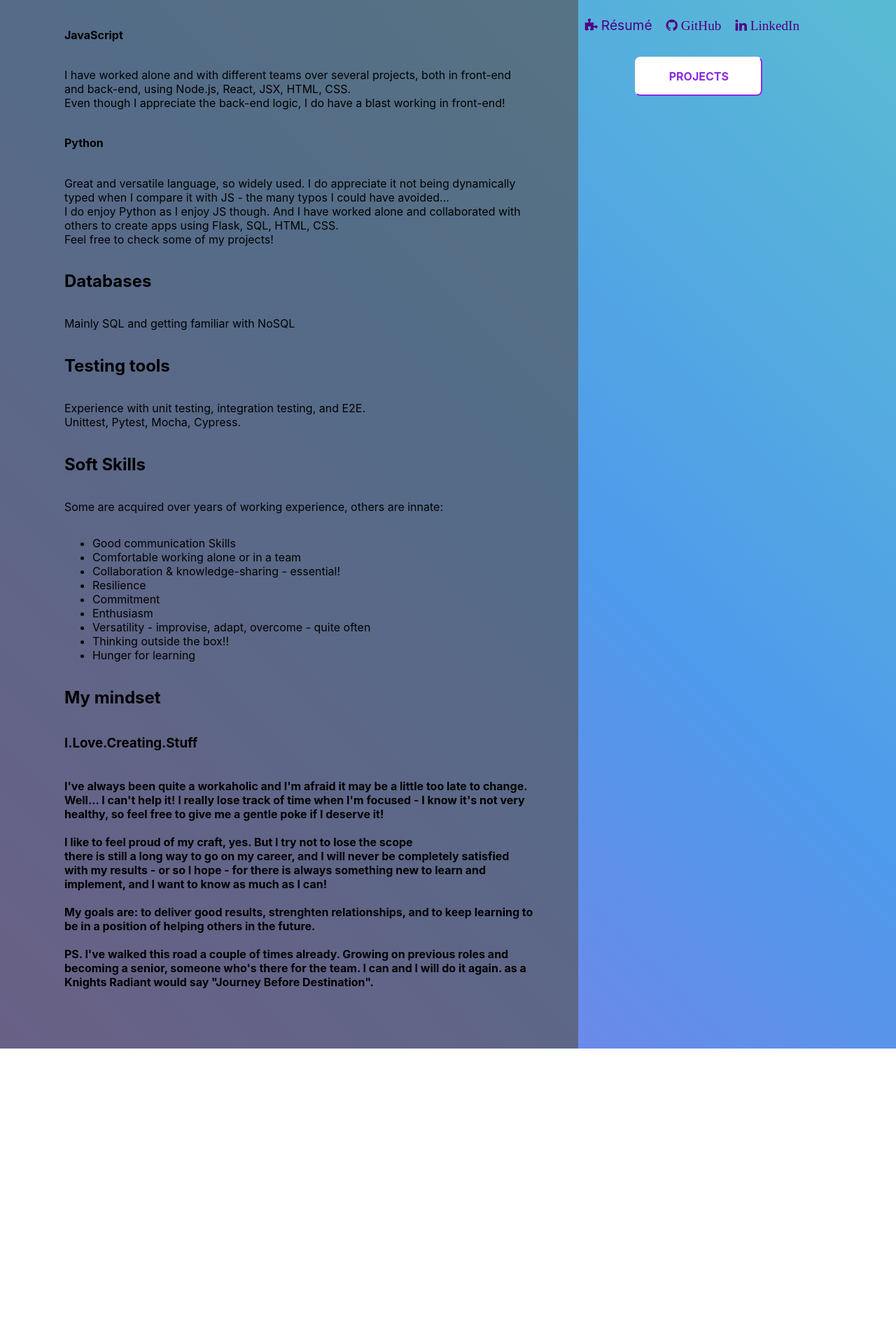
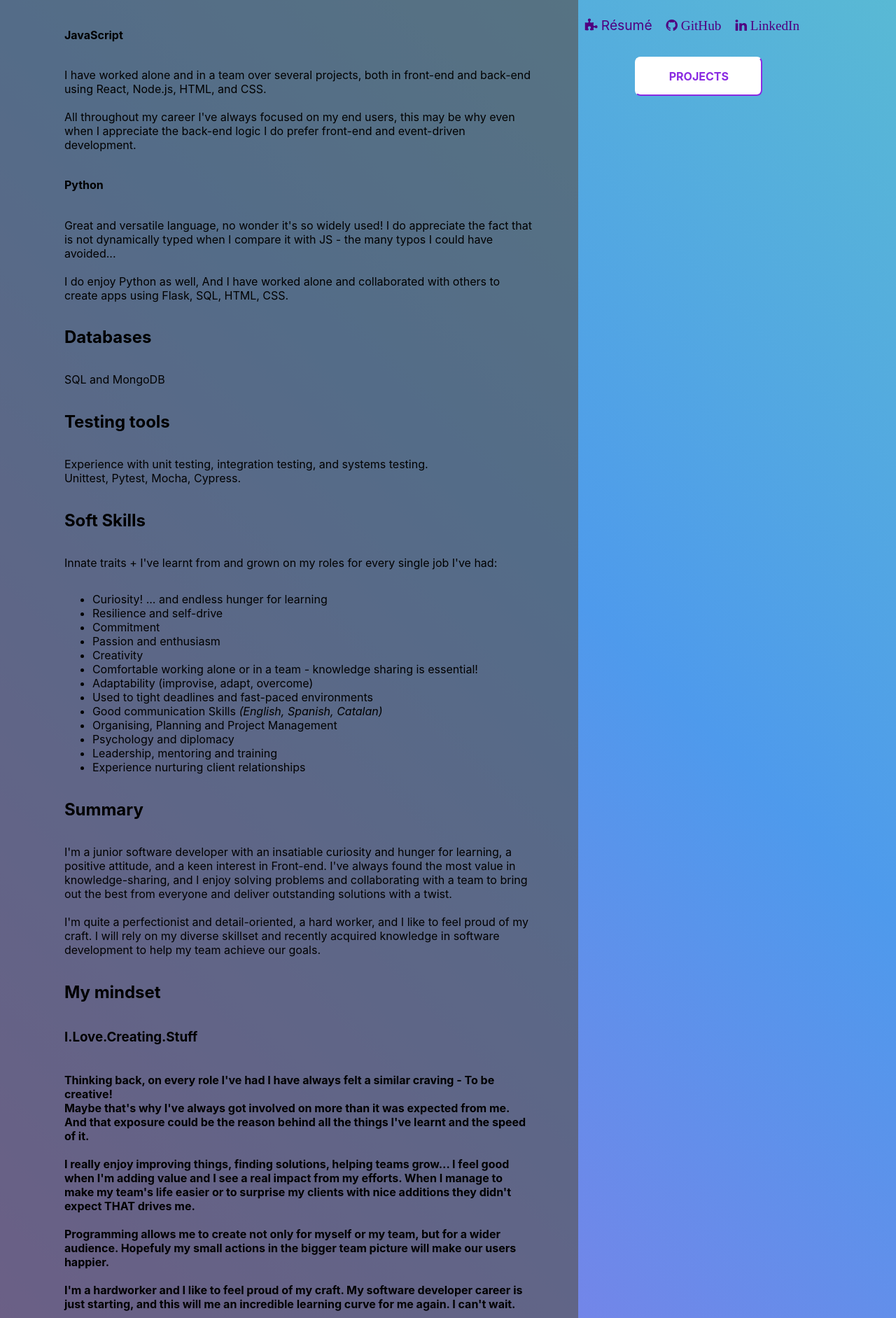
Before and after one commit to Laufley/old_portfolio, a React (Create React App) app: page / in a window 1280 px wide. Shown: the part 537-2420 px from the top of the page at 70% size. Before the commit the page ends 2035 px from the top, so only its background shows below. Built offline with nearby package versions, Linux system fonts and the light colour scheme.

Commit message:
CV added and info on pages improved

```diff
--- a/src/Components/CV.js
+++ b/src/Components/CV.js
@@ -1,11 +1,13 @@
 import React from 'react'
+import CV_indira from './CV_indira.pdf';
 
 
+const resume = CV_indira
 
 const CV = () => {
 
     return (
-        "hello! I'm the CV page"
+        <embed src={CV_indira} width="100%" height="800px" />
     )
 }
 
--- a/src/Components/Personal.js
+++ b/src/Components/Personal.js
@@ -108,14 +108,74 @@ const Personal = () => {
             </Details>
         </Aside>
         <Main>
-            <Intro><h1>I'm a martial artist, a psychologist, <br></br>
+            <Intro><h1>I'm an explorer, a leader when needed <br></br>
                 and a bit of a goof.</h1></Intro>
             <Content>
             <h2>Life</h2>
-            <p> lalala </p>
+            <pre><p>
+            life = list(range(1, 1001)) <br></br>
+            print(life)<br></br><br></br>
+
+            lemonade = 0<br></br>
+            for lemons in life:<br></br>
+            lemonade += lemons<br></br>
+            print Lemonade</p>
+            </pre>
+            <h5>What is a Spaniard doing in Edinburgh, Indira?</h5>
+            Good question. I sometimes wonder that myself. I moved here for love, leaving my previous career behind. And you know what? I don't regret it, if there is something out there to fight for, that is love - for cheesy as it sounds. Btw, in the end it didn't work out and we split up after 10y BUT! remember the lemons ;)
+
+            <h5>what do you take from your previous working experiences?</h5>
+
+
+
+            {/* <p> <b>Psychology:</b> My journey started in the sunny lands of Barcelona when I worked as a junior psyhoclogyst and research associate at Hospital Universitari de Bellvitge. I led my own neuropsichological evaluations, and participated on different treatments for a variety of mental disorders on top of the research we were carrying. But the universe works in misterious ways and I had to chose between my career or moving to another country for love. I chose love. <br></br><br></br>
+            <b>Waitress and Customer Service:</b> I had to start from scratch again since pursuing a doctorate here wouldn't have brough enough economical safety. I barely spoke any english, but having client-facing roles pushed me to learn the language fast. It was the perfect challenge for my learning needs. And within 3 months of customer service I was promoted to the new Social Media team they had. It was fantastic, because I was already starting to feel slightly comfortable speaking English daily<br></br><br></br>
+            <b>Social Media Community Coordinator:</b>My team and I worked for 3 different clients, making sure their different social media business accounts were thriving. I got to practice a lot of writing english while speaking it daily in the office. It was ideal. Yet again, I started to feel comfortable so I began to innovate and take more leading roles to help the team. That's how in the end I got my first face to face client interactions and experience training new teammates.<br></br><br></br>
+            <b>IT recruitment:</b>The recruitment industry is savage, and that's fine, I don't mind it. Challenges makes you grow. I found it too cold and impersonal though, and that's not how I am. I am a psychologyst! I care about people! So that was me with a new career goal: To change the IT recruiting industry by making it more human. And even when it sounds impossible, I did it! at small scale, at company-scale, but for me, that counts. Specially on my last job where I had more influence on the culture and client handling. Candidates also appreciated it. And that's something I will forever take with me. <br></br>
+            Hard work takes you places, and I finally became a senior recruiter which I so much pursued. Beyond my normal recruter duties headhunting, screening and interviewing candidates, I became the account manager of several clients in Norway, Sweden and Lithuania, provided training for new team members, mentorship to the team and - quite beyond my expected duties:
+            <ul>
+                <li>Improved internal operations and created guides and templates - which keep growing with new team inputs</li>
+                <li>Drove a Social Media audit for the CEO - which they had never done before!</li>
+                <li>Created a new Logo in parnership with the CEO - There is a funny story about that</li>
+                <li>Collaborating with the CEO, together we rebranded the whole company resulting in a defined brand persona, tone of voice, etc. and a flashy website that a Front-End developer helped us create. The reactions from our audience were an absolute success!</li>
+                <li>Client relationships were my forte. We were so succesful that partners were inviting us to their main offices, and one of them even invited me to the codeBEAM conference in Stokcholm they were sponsoring in May 2022. <b>THAT was a life-changing experience for me and the final push to decide become a programmer.</b></li>
+                <li>I became a core member of the team, participated in important decision-making, and they are currently carrying one one of my latest suggestions for expansion - They are doing amazingly so far</li>
+                <li>Got to be promoted to "Head of the creative division" for the new deparment - which is great! BUT. there is always a but. I had already achieved what I wanted to achieve and more. A change in title was only that, a change in title and salary, but my job would be essentially the same. I had reached a career plateau and I am pretty much a hands-on person, I like to be busy, create things and improve things.<br></br>
+                And that's what drove me to studying Software Development.
+                </li>
+            </ul> */}
+            {/* </p> */}
+
             <h2>Hobbies</h2>
-            <p> have over a dozen</p>
-            <h2>Would you like to know What I consider to be the most unique, irreplacable, and special thing in existence and no existence </h2>
+            Life is too short and has too much to offer. <br></br>
+            It's quite humbling to think about all the things awaiting for us to discover.<br></br>
+            And I want to learn as much as I can. Maybe that's why I have so many hobbies!
+            <ul>
+                <li><b>Writing:</b> I've been writing collaboratively with people all over the globe for years!</li>
+                <li><b>Reading:</b> Hard sci-fi and Hard fantasy prefered</li>
+                <li><b>Miniature painting:</b> We use them in our team's D&D camapigns</li>
+                <li><b>Boardgames and videogames:</b> Platform eclectic</li>
+                <li><b>Piano</b> just starting</li>
+                <li><b>Video editing:</b> Blender is so complex!</li>
+                <li><b>Documentaries:</b> About science and nature</li>
+                <li><b>Hiking:</b> I belong to nature. I'm a mountain goat</li>
+                <li><b>Travelling:</b> Discovering about the world and other cultures enrichens our scope</li>
+                <li><b>Improving and fixing things:</b> I can't help it.</li>
+            </ul>
+            <h2>Causes I care about</h2>
+            <ul>
+                <li>Sustainability: I've currently adopted/sponsored turtles in the Antartic waters, Corals and SuperCorals, and bee hives</li>
+                <li>Equality of human ressources distribution around the globe: A big ongoing project of mine to get more involved the future to help communities with better access to education</li>
+                <li>EDUCATION: Quality education. We need better scientific and moral standards.</li>
+                <li>Politics: Like it or not, they are key to understand the world we are ruling a bit better.</li>
+                <li>SpaceStuff: I have always been addicted to space topics and our insignificant part in its vastness. The Cosmic Landscape was an eyes-opening book for me.</li>
+            </ul>
+
+            <h2>I love ducks</h2>
+            <p>
+
+
+            </p>
             </Content>
         </Main>
         </div>}
--- a/src/Components/Projects.js
+++ b/src/Components/Projects.js
@@ -5,12 +5,14 @@ import Project from './Project';
 import monster_archives from './monster_archives.jpeg'
 import dnd_vault from './dnd_vault.jpeg'
 import species from './species.jpeg'
+import marine_life from './marine_life.jpeg'
 import { Link } from 'react-router-dom';
 import Carousel from './Carousel';
 
 const animals = species
 const monsters = monster_archives
 const vault = dnd_vault
+const marine = marine_life
 
 
 function Projects() {
@@ -18,29 +20,42 @@ function Projects() {
     const [text, setText] = useState(null)
     const [projects, setProjects] = useState([
 
+
+    {
+        title: "Marine Life",
+        projectImg: marine,
+        projectUrl: "https://github.com/Laufley/Marine_Life_Group_Project",
+        stack: "JavaScript, React, NodeJS, MongoDB, HTML",
+        goal: "to teach kids about marine sustainability",
+        solution: "We created a learning platform with a quiz adapted to a young audience using our own API",
+        duration: "4 days"
+    },
     {
         title: "D&D vault",
         projectImg: vault,
         projectUrl: "https://github.com/Laufley/Personal_Project_DnD_Vault",
         stack: "Python, Flask, SQL HTML, CSS",
-        request: "My client (business-owner) needed a website to showcase his new business, which at the same would allow him manage all the bookings between customers and gaming sessions.",
-        solution: "I created a whole-in-one comprehensive website solution for my client where his customers can browse sessions and interact with the page to get more info on different topics, and I also added a booking feature for him to manage all the bookings."
+        goal: "My client (business-owner) needed a website to showcase his new business, which at the same would allow him manage all the bookings between customers and gaming sessions.",
+        solution: "I created a whole-in-one comprehensive website solution for my client where his customers can browse sessions and interact with the page to get more info on different topics, and I also added a booking feature for him to manage all the bookings.",
+        duration: "6 days"
     },
     {
         title: "Monster archives",
         projectImg: monsters,
         projectUrl: "https://github.com/Laufley/DnD_monster_archives_app",
         stack: "JavaScript, React, HTML, CSS",
-        request: "to train myself on fetching complex and incomplete APIs.",
+        goal: "to train myself on fetching complex and incomplete APIs.",
         solution: "I fetched and displayed data from a public and original Dungeons & Dragons API, created an interactive app for the user, and added music features",
+        duration: "3 days"
     },
     {
         title: "Endangered Species",
         projectImg: animals,
         projectUrl: "https://github.com/Laufley/Endangered_animals_DOM_hw_js",
         stack: "JavaScript, React, HTML, CSS",
-        request: "to train myself and interact with the DOM directly without jsx and see how things work on the background.",
+        goal: "to train myself and interact with the DOM directly without jsx and see how things work on the background.",
         solution: "This is a basic js DOM events handling webapp to input endangered species of animals.",
+        duration: "2 days"
     }
 
     ]);
--- a/src/Containers/Home.js
+++ b/src/Containers/Home.js
@@ -2,6 +2,7 @@ import styled from 'styled-components';
 import Header from '../Components/Header';
 import { Link } from 'react-router-dom';
 import headshoot from './headshoot.jpg';
+
 
 const profileImg = headshoot
 
@@ -120,55 +121,65 @@ const Home = () =>{
             <Content>
             <h2>Web development</h2>
             <h4>JavaScript</h4>
-                <p>I have worked alone and with different teams over several projects, both in front-end and back-end, using Node.js, React, JSX, HTML, CSS.
+                <p>I have worked alone and in a team over several projects, both in front-end and back-end using React, Node.js, HTML, and CSS.
                 <br></br>
-                Even though I appreciate the back-end logic, I do have a blast working in front-end!
+                <br></br>
+                All throughout my career I've always focused on my end users, this may be why even when I appreciate the back-end logic I do prefer front-end and event-driven development.
 
                 </p>
             <h4>Python</h4>
-                <p> Great and versatile language, so widely used. I do appreciate it not being dynamically typed when I compare it with JS - the many typos I could have avoided...
+                <p> Great and versatile language, no wonder it's so widely used! I do appreciate the fact that is not dynamically typed when I compare it with JS - the many typos I could have avoided...
                 <br></br>
-                I do enjoy Python as I enjoy JS though. And I have worked alone and collaborated with others to create apps using Flask, SQL, HTML, CSS.
                 <br></br>
-                Feel free to check some of my projects!
+                I do enjoy Python as well, And I have worked alone and collaborated with others to create apps using Flask, SQL, HTML, CSS.
                 </p>
             <h2>Databases</h2>
-            <p> Mainly SQL and getting familiar with NoSQL</p>
+            <p> SQL and MongoDB</p>
             <h2>Testing tools</h2>
-            <p>Experience with unit testing, integration testing, and E2E.
+            <p>Experience with unit testing, integration testing, and systems testing.
                 <br></br>
                 Unittest, Pytest, Mocha, Cypress.
             </p>
 
 
             <h2>Soft Skills</h2>
-            <p>Some are acquired over years of working experience, others are innate:</p>
+            <p>Innate traits + I've learnt from and grown on my roles for every single job I've had:</p>
                 <ul>
-                <li>Good communication Skills</li>
-                <li>Comfortable working alone or in a team</li>
-                <li>Collaboration & knowledge-sharing - essential!</li>
-                <li>Resilience</li>
+                <li>Curiosity! ... and endless hunger for learning</li>
+                <li>Resilience and self-drive</li>
                 <li>Commitment</li>
-                <li>Enthusiasm</li>
-                <li>Versatility - improvise, adapt, overcome - quite often</li>
-                <li>Thinking outside the box!!</li>
-                <li>Hunger for learning</li>
+                <li>Passion and enthusiasm</li>
+                <li>Creativity</li>
+                <li>Comfortable working alone or in a team - knowledge sharing is essential!</li>
+                <li>Adaptability (improvise, adapt, overcome)</li>
+                <li>Used to tight deadlines and fast-paced environments</li>
+                <li>Good communication Skills <i>(English, Spanish, Catalan)</i></li>
+                <li>Organising, Planning and Project Management</li>
+                <li>Psychology and diplomacy</li>
+                <li>Leadership, mentoring and training</li>
+                <li>Experience nurturing client relationships</li>
             </ul>
+
+
+            <h2>Summary</h2>
+            <p>I'm a junior software developer with an insatiable curiosity and hunger for learning, a positive attitude, and a keen interest in Front-end. I've always found the most value in knowledge-sharing, and I enjoy solving problems and collaborating with a team to bring out the best from everyone and deliver outstanding solutions with a twist.<br></br><br></br>I'm quite a perfectionist and detail-oriented, a hard worker, and I like to feel proud of my craft. I will rely on my diverse skillset and recently acquired knowledge in software development to help my team achieve our  goals.</p>
+
             <h2>My mindset</h2>
             <h3>I.Love.Creating.Stuff</h3>
-            <h4>I've always been quite a workaholic and I'm afraid it may be a little too late to change.
-                Well... I can't help it! I really lose track of time when I'm focused -  I know it's not very healthy, so feel free to give me a gentle poke if I deserve it!
-            <br></br>
-            <br></br>
-            I like to feel proud of my craft, yes. But I try not to lose the scope<br></br>
-            there is still a long way to go on my career, and I will never be completely satisfied with my results - or so I hope - for there is always something new to learn and implement, and I want to know as much as I can!
-            <br></br>
-            <br></br>
-            My goals are: to deliver good results, strenghten relationships, and to keep learning to be in a position of helping others in the future.
-            <br></br>
-            <br></br>
-            PS. I've walked this road a couple of times already. Growing on previous roles and becoming a senior, someone who's there for the team. I can and I will do it again.
-            as a Knights Radiant would say "Journey Before Destination".
+
+            <h4>Thinking back, on every role I've had I have always felt a similar craving - To be creative! <br></br>
+            Maybe that's why I've always got involved on more than it was expected from me. <br></br>
+            And that exposure could be the reason behind all the things I've learnt and the speed of it.
+                <br></br><br></br>
+                I really enjoy improving things, finding solutions, helping teams grow... I feel good when I'm adding value and I see a real impact from my efforts.
+                When I manage to make my team's life easier or to surprise my clients with nice additions they didn't expect THAT drives me.
+                <br></br><br></br>
+                Programming allows me to create not only for myself or my team, but for a wider audience.
+                Hopefuly my small actions in the bigger team picture will make our users happier.
+                <br></br><br></br>
+                I'm a hardworker and I like to feel proud of my craft.
+                My software developer career is just starting, and this will me an incredible learning curve for me again. I can't wait.
+
             </h4>
             </Content>
         </Main>
```
Also changed, not shown: src/Components/marine_life.jpeg (added), 1 other file (tests, documents, lock files or other folders).
